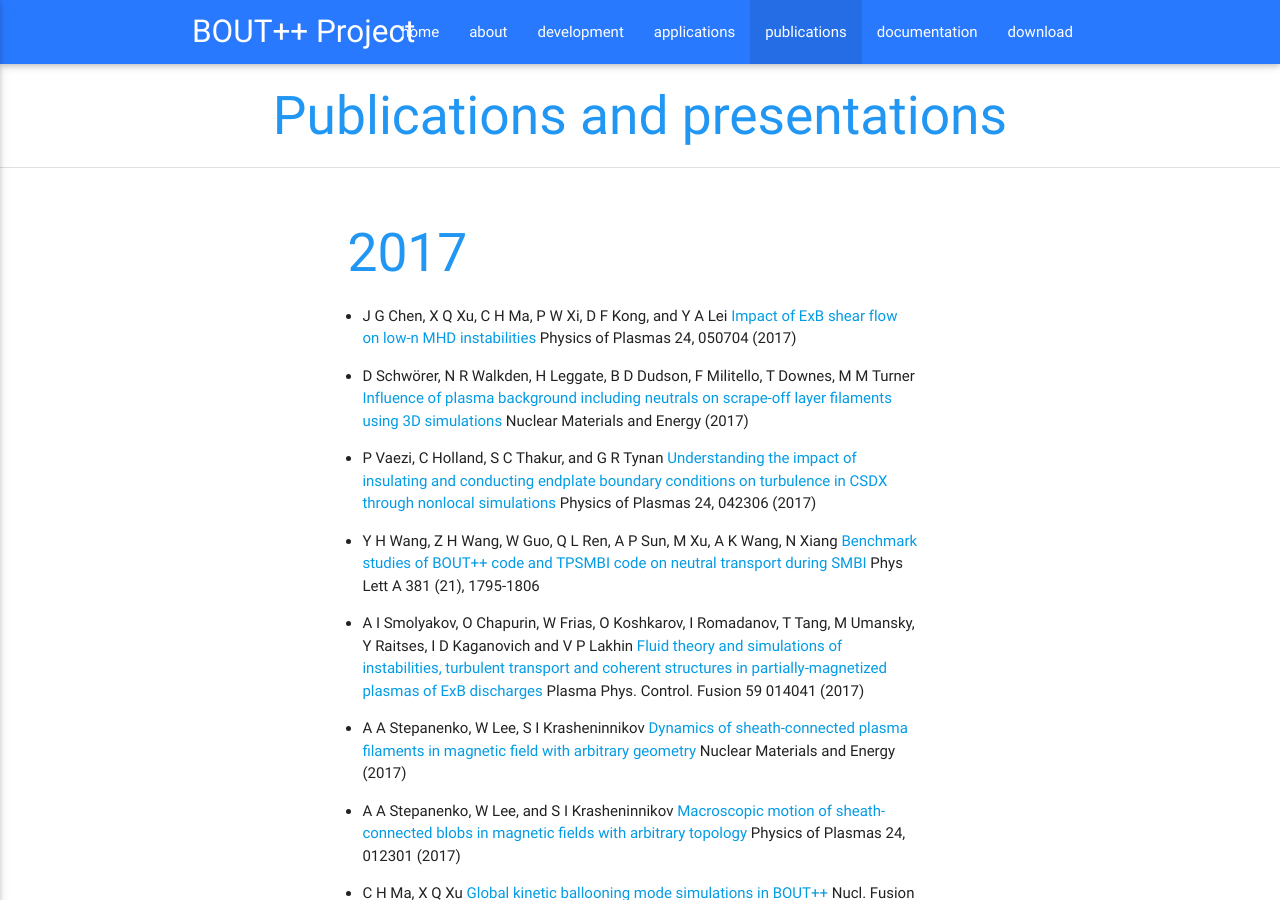
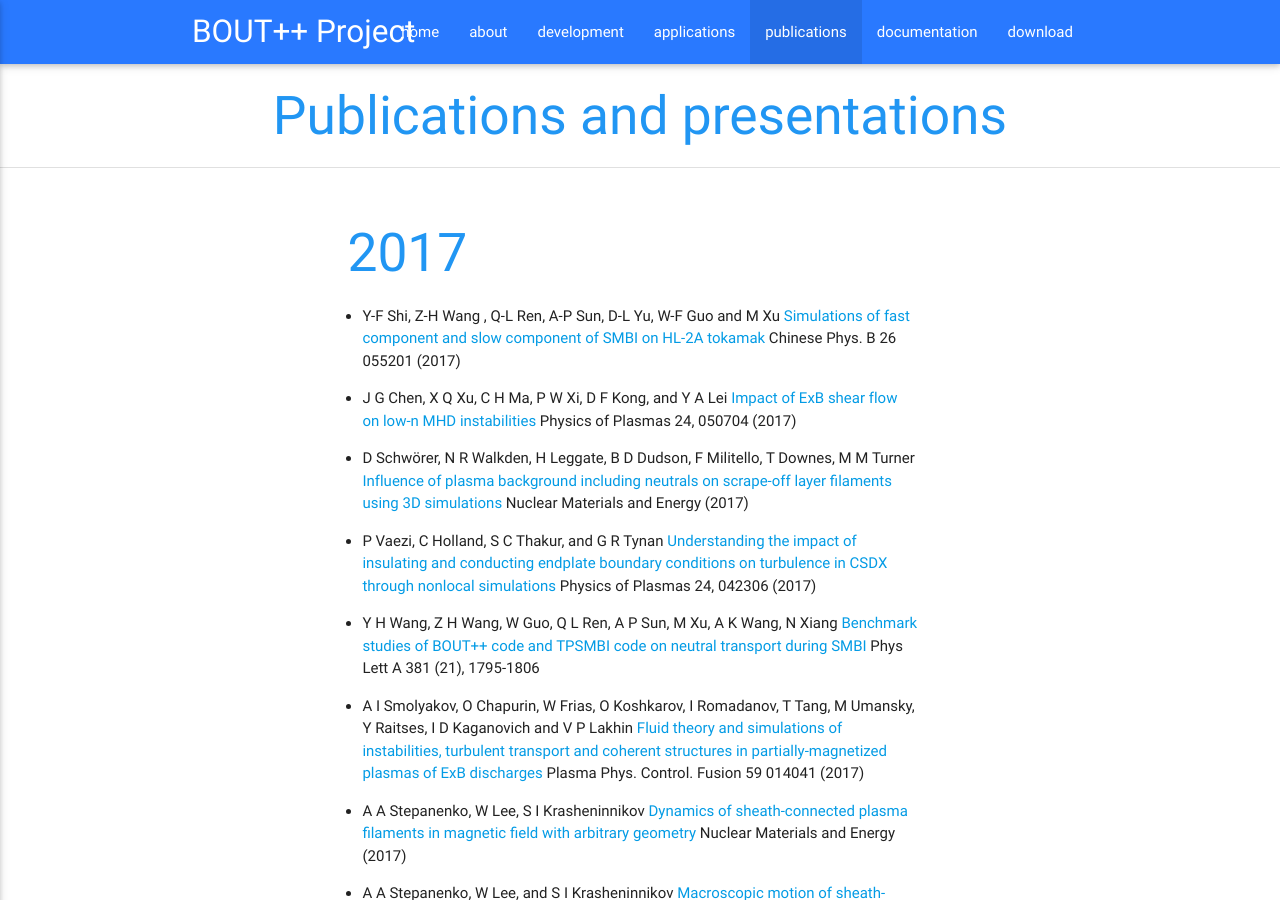
Before and after one commit to boutproject/boutproject.github.io, a Jekyll site: the page built from publications/index.md, in a window 1280 px wide and 900 px high. Built offline with Jekyll 4.4.1, drawn with Linux system fonts in a browser that asks for light colours.

Commit message:
Adding Yong-Fu Shi et al 2017

```diff
--- a/publications/index.md
+++ b/publications/index.md
@@ -8,6 +8,7 @@ nav-state: publications
 2017
 ----
 
+* Y-F Shi, Z-H Wang , Q-L Ren, A-P Sun, D-L Yu, W-F Guo and M Xu [Simulations of fast component and slow component of SMBI on HL-2A tokamak](https://doi.org/10.1088/1674-1056/26/5/055201) Chinese Phys. B 26 055201 (2017)
 * J G Chen, X Q Xu, C H Ma, P W Xi, D F Kong, and Y A Lei [Impact of ExB shear flow on low-n MHD instabilities](http://dx.doi.org/10.1063/1.4984257) Physics of Plasmas 24, 050704 (2017)
 * D Schwörer, N R Walkden, H Leggate, B D Dudson, F Militello, T Downes, M M Turner [Influence of plasma background including neutrals on scrape-off layer filaments using 3D simulations](https://doi.org/10.1016/j.nme.2017.02.016) Nuclear Materials and Energy (2017)
 * P Vaezi, C Holland, S C Thakur, and G R Tynan [Understanding the impact of insulating and conducting endplate boundary conditions on turbulence in CSDX through nonlocal simulations](http://dx.doi.org/10.1063/1.4980843) Physics of Plasmas 24, 042306 (2017)
```
